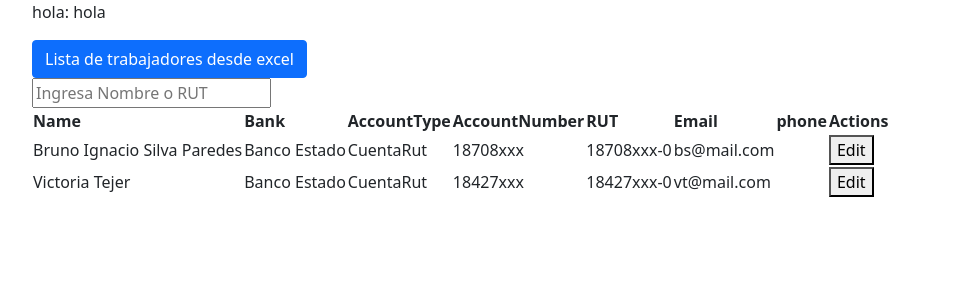
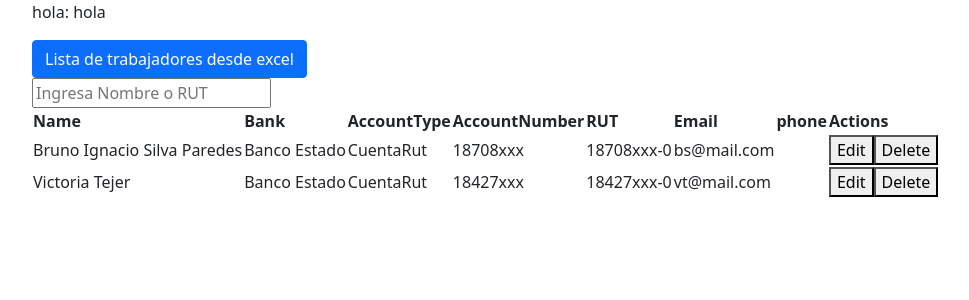
Before and after one commit to Hindegarth/ERP_IS_Electron, a React (Create React App) app: page / in a window 1280 px wide. Shown: the top 300 px of the page, without its empty margins (50-1019 px from the left). Built offline with nearby package versions, Linux system fonts and the light colour scheme.

Commit message:
deleteElement

```diff
--- a/src/components/ReadRow.js
+++ b/src/components/ReadRow.js
@@ -17,6 +17,9 @@ const ReadRow = ({contact, handleEditClick, handleDeleteClick }) => {
         >
           Edit
         </button>
+        <button type="button" onClick={() => handleDeleteClick(contact.id)}>
+          Delete
+        </button>
       </td>
     </tr>
   );
--- a/src/components/TableWorker.js
+++ b/src/components/TableWorker.js
@@ -82,6 +82,16 @@ const TableWorker = () => {
   const handleCancelClick = () => {
     setEditContactRut(null);
   };
+  // accion de borrar una fila, usando el rut como indice de la fila a borrar
+  const handleDeleteClick = (contactRut) => {
+    const newContacts = [...contacts];
+
+    const index = contacts.findIndex((contact) => contact.rut === contactRut);
+
+    newContacts.splice(index, 1);
+
+    setContacts(newContacts);
+  };
 
   // Estado de la fila
   const [rowState, setRowState] = useState("");
@@ -133,6 +143,7 @@ const TableWorker = () => {
                     <ReadRow
                       contact={contact}
                       handleEditClick={handleEditClick}
+                      handleDeleteClick={handleDeleteClick}
                     />
                   )}
                 </Fragment>
```
